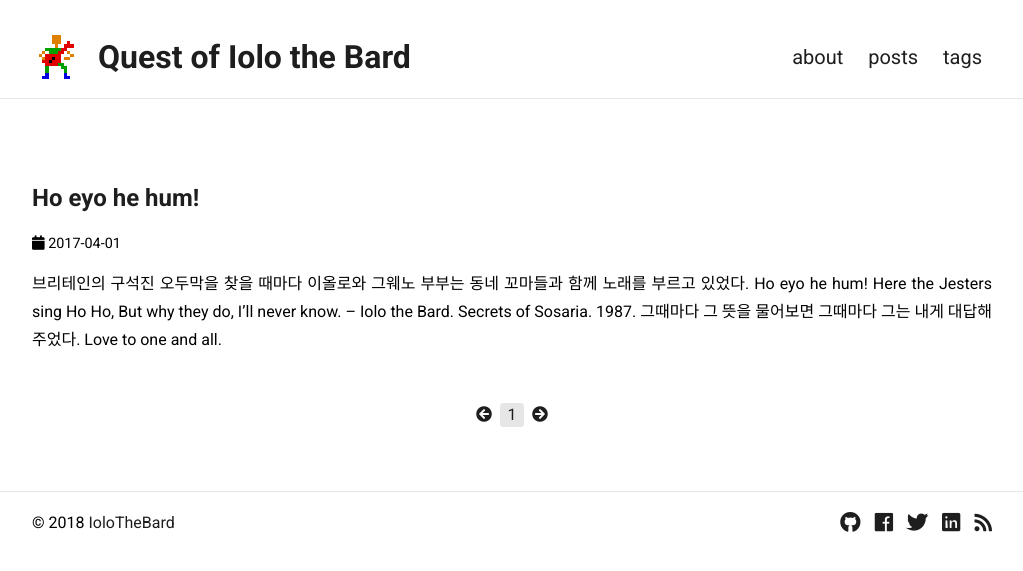
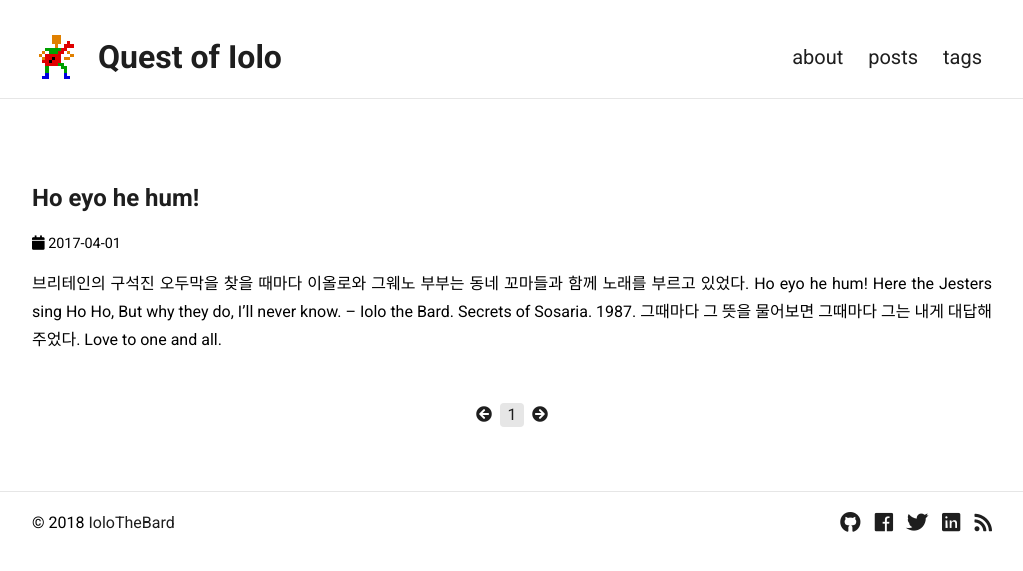
Before and after one commit to iolo/old-iolo.github.io, a Jekyll site: the page built from index.html, in a window 1280 px wide. Shown: the top 571 px of the page, without its empty margins (128-1151 px from the left). Built offline with Jekyll 4.4.1, drawn with Linux system fonts in a browser that asks for light colours; nearby versions of some CDN libraries; some web fonts are replaced; the list of posts is cut into pages by our own code.

Commit message:
shorten blog name

```diff
--- a/_config.yml
+++ b/_config.yml
@@ -1,4 +1,4 @@
-title: "Quest of Iolo the Bard"
+title: "Quest of Iolo"
 email: iolothebard@gmail.com
 description: "제주살았던/마이너지향/입코딩전문/초보아빠/프로그래머"
 url: "https://blog.iolo.kr"
```
